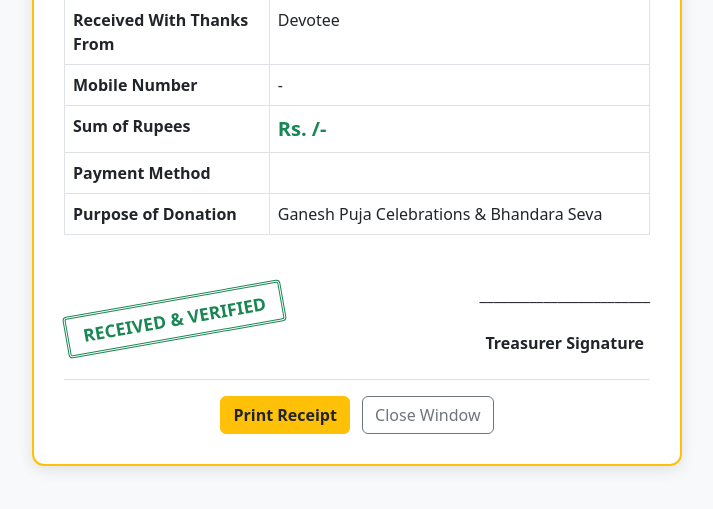
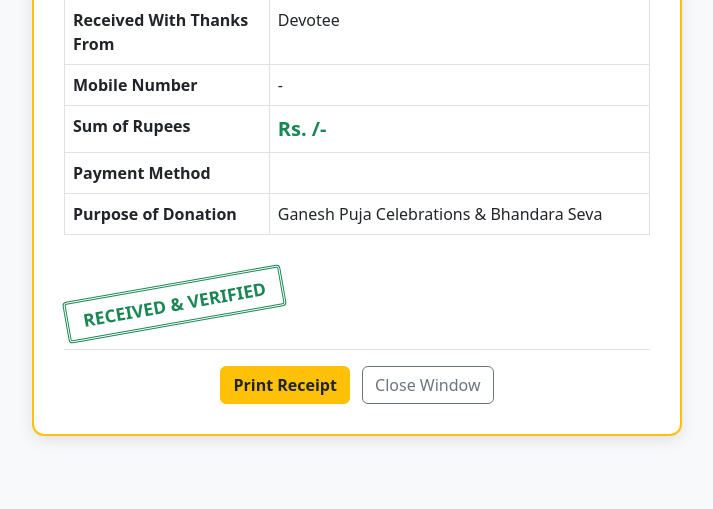
Before and after one commit to Santosh190512/ganesh-puja, a Django app: template puja/templates/puja/receipt.html in a window 1280 px wide. Shown: the part 250-759 px from the top of the page, without its empty margins (283-996 px from the left). Run offline with Django 5.2, Linux system fonts and the light colour scheme; the template is opened without the code that fills it, so the values that code supplies are empty.

Commit message:
removed treasurer signature from receipt

```diff
--- a/ganesh_puja_project/settings.py
+++ b/ganesh_puja_project/settings.py
@@ -22,8 +22,8 @@ BASE_DIR = Path(__file__).resolve().parent.parent
 # SECURITY WARNING: keep the secret key used in production secret!
 SECRET_KEY = 'django-insecure-(ev9#d&v5cnyz+s9i$jun$g!6o6lnm&!sv=uzlco%&3=h%(&r='
 
-# SECURITY WARNING: don't run with debug turned on in production!
-DEBUG = True
+import os
+DEBUG = 'RENDER' not in os.environ
 
 ALLOWED_HOSTS = ['*']
 
--- a/puja/templates/puja/receipt.html
+++ b/puja/templates/puja/receipt.html
@@ -104,10 +104,6 @@
         <div>
             <span class="stamp">Received &amp; Verified</span>
         </div>
-        <div class="text-center">
-            <div class="mb-4">________________________</div>
-            <strong>Treasurer Signature</strong>
-        </div>
     </div>
 
     <div class="text-center mt-4 no-print border-top pt-3">
```
